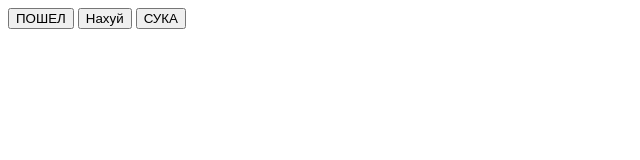
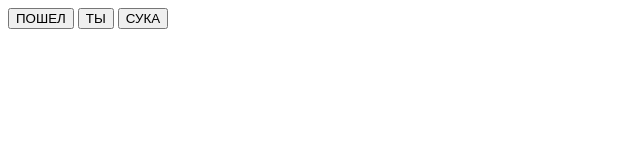
Before and after one commit to Wesqel/Wesqelsite, a plain HTML site: page main.html in a window 1280 px wide. Shown: the full height of the page, 0-640 px from the left. Drawn offline with Linux system fonts and the light colour scheme.

Commit message:
Update main.html

```diff
--- a/main.html
+++ b/main.html
@@ -9,7 +9,7 @@
 <body>
     <div class="content">
         <button>ПОШЕЛ</button>
-        <button>Нахуй</button>
+        <button>ТЫ</button>
         <button>СУКА</button>
     </div>
 </body>
```
